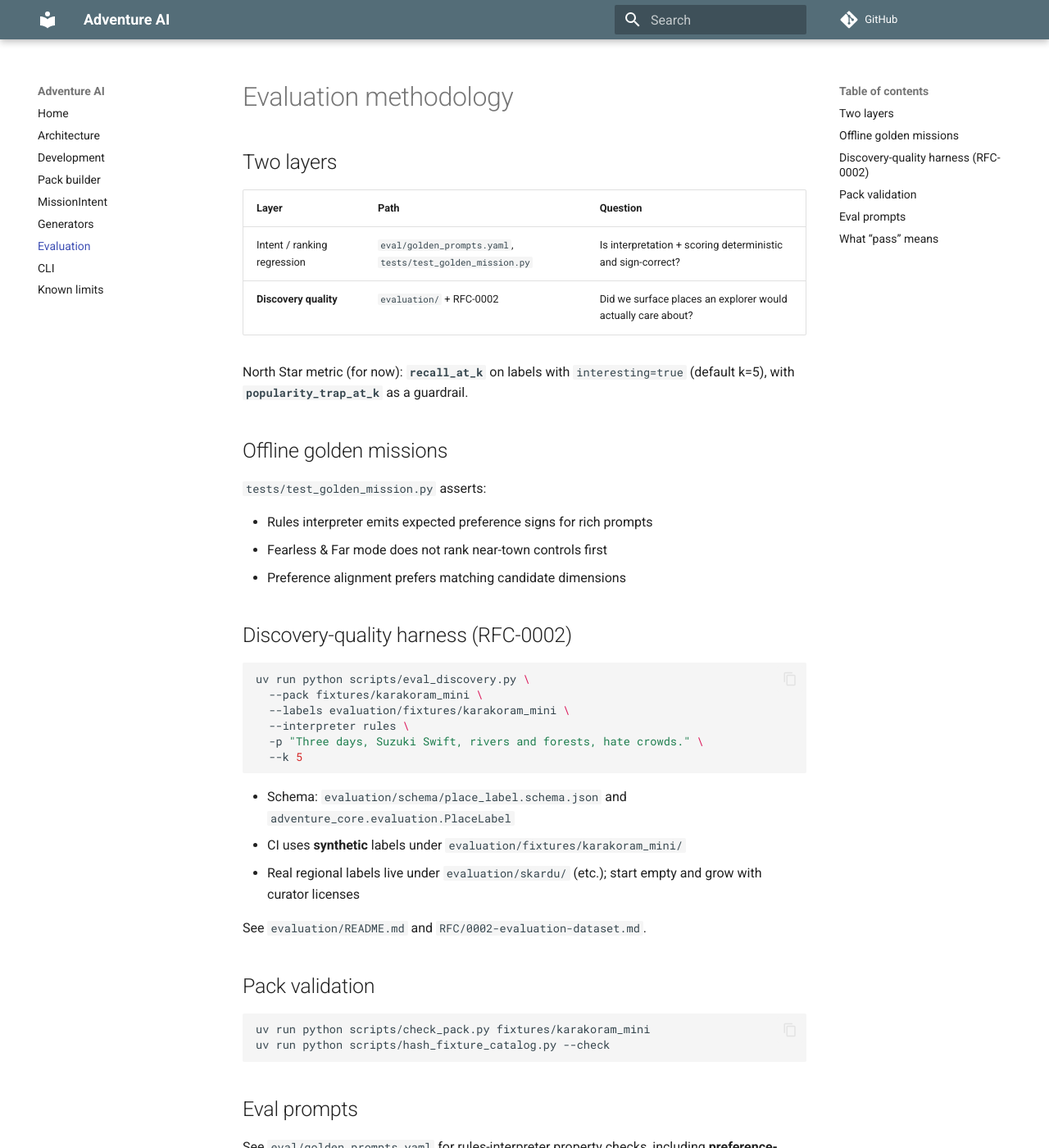
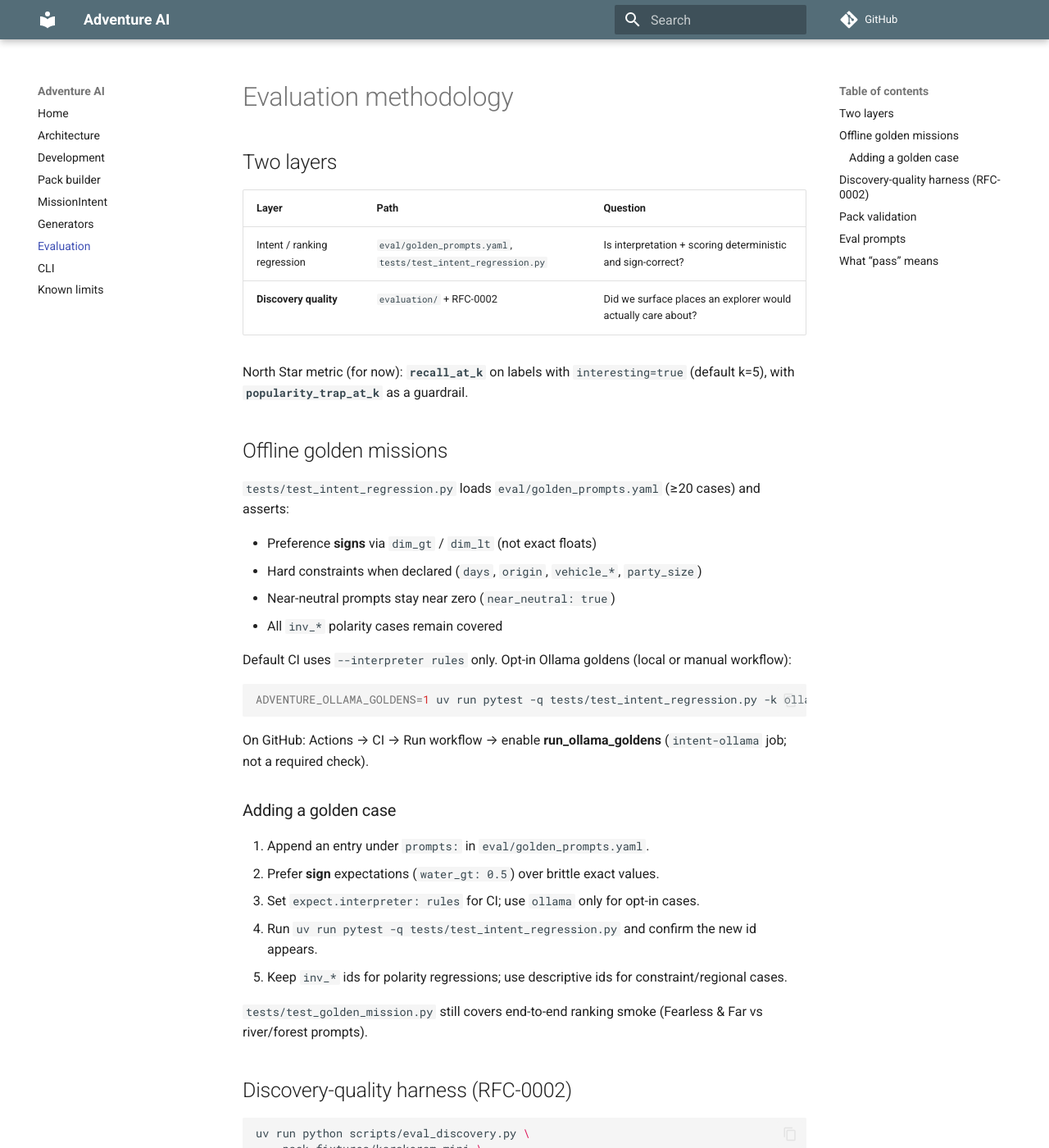
Before and after one commit to OmarFarooq908/TerraQuest, an MkDocs documentation site: the page built from docs/evaluation.md, in a window 1280 px wide and 1400 px high. Shown: the whole window at 82% size. Built offline with MkDocs 1.6.1 and Material for MkDocs 9.7.7, drawn with Linux system fonts in a browser that asks for light colours; comment, search, counter and statistics services are not loaded.

Commit message:
fix: expand intent golden regression suite for preference signs (#12) (#37)
## Summary
- Expand `eval/golden_prompts.yaml` to 23 cases (22 rules + 1 opt-in
Ollama) with preference **sign** checks, hard constraints, and
near-neutral negatives.
- Add `tests/test_intent_regression.py` so CI fails on rules-interpreter
sign/constraint regressions.
- Document how to add goldens in `docs/evaluation.md`; opt-in Ollama via
`ADVENTURE_OLLAMA_GOLDENS=1` or CI workflow_dispatch `intent-ollama`.

Closes #12

## Test plan
- [x] `uv run ruff check packages apps tests scripts`
- [x] `uv run pytest -q` (77 passed, 1 skipped ollama gate)
- [x] `uv run mkdocs build --strict`
- [x] CI green on this PR

````diff
--- a/docs/evaluation.md
+++ b/docs/evaluation.md
@@ -4,18 +4,39 @@
 
 | Layer | Path | Question |
 |-------|------|----------|
-| Intent / ranking regression | `eval/golden_prompts.yaml`, `tests/test_golden_mission.py` | Is interpretation + scoring deterministic and sign-correct? |
+| Intent / ranking regression | `eval/golden_prompts.yaml`, `tests/test_intent_regression.py` | Is interpretation + scoring deterministic and sign-correct? |
 | **Discovery quality** | `evaluation/` + RFC-0002 | Did we surface places an explorer would actually care about? |
 
 North Star metric (for now): **`recall_at_k`** on labels with `interesting=true` (default k=5), with **`popularity_trap_at_k`** as a guardrail.
 
 ## Offline golden missions
 
-`tests/test_golden_mission.py` asserts:
+`tests/test_intent_regression.py` loads `eval/golden_prompts.yaml` (≥20 cases) and asserts:
 
-- Rules interpreter emits expected preference signs for rich prompts
-- Fearless & Far mode does not rank near-town controls first
-- Preference alignment prefers matching candidate dimensions
+- Preference **signs** via `dim_gt` / `dim_lt` (not exact floats)
+- Hard constraints when declared (`days`, `origin`, `vehicle_*`, `party_size`)
+- Near-neutral prompts stay near zero (`near_neutral: true`)
+- All `inv_*` polarity cases remain covered
+
+Default CI uses `--interpreter rules` only. Opt-in Ollama goldens (local or
+manual workflow):
+
+```bash
+ADVENTURE_OLLAMA_GOLDENS=1 uv run pytest -q tests/test_intent_regression.py -k ollama
+```
+
+On GitHub: Actions → CI → Run workflow → enable **run_ollama_goldens**
+(`intent-ollama` job; not a required check).
+
+### Adding a golden case
+
+1. Append an entry under `prompts:` in `eval/golden_prompts.yaml`.
+2. Prefer **sign** expectations (`water_gt: 0.5`) over brittle exact values.
+3. Set `expect.interpreter: rules` for CI; use `ollama` only for opt-in cases.
+4. Run `uv run pytest -q tests/test_intent_regression.py` and confirm the new id appears.
+5. Keep `inv_*` ids for polarity regressions; use descriptive ids for constraint/regional cases.
+
+`tests/test_golden_mission.py` still covers end-to-end ranking smoke (Fearless & Far vs river/forest prompts).
 
 ## Discovery-quality harness (RFC-0002)
 
````
Also changed, not shown: CHANGELOG.md (+2 -0 lines), eval/README.md (+9 -3 lines), 4 other files.
